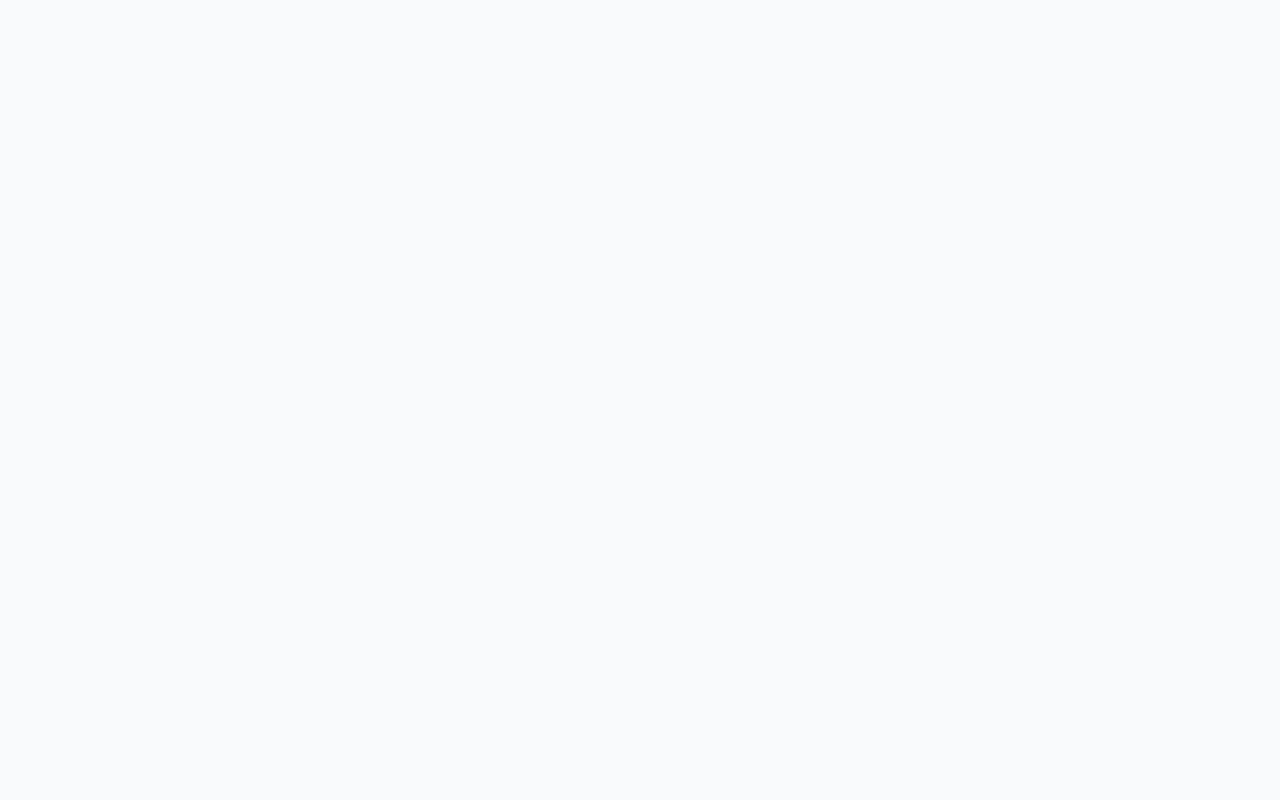
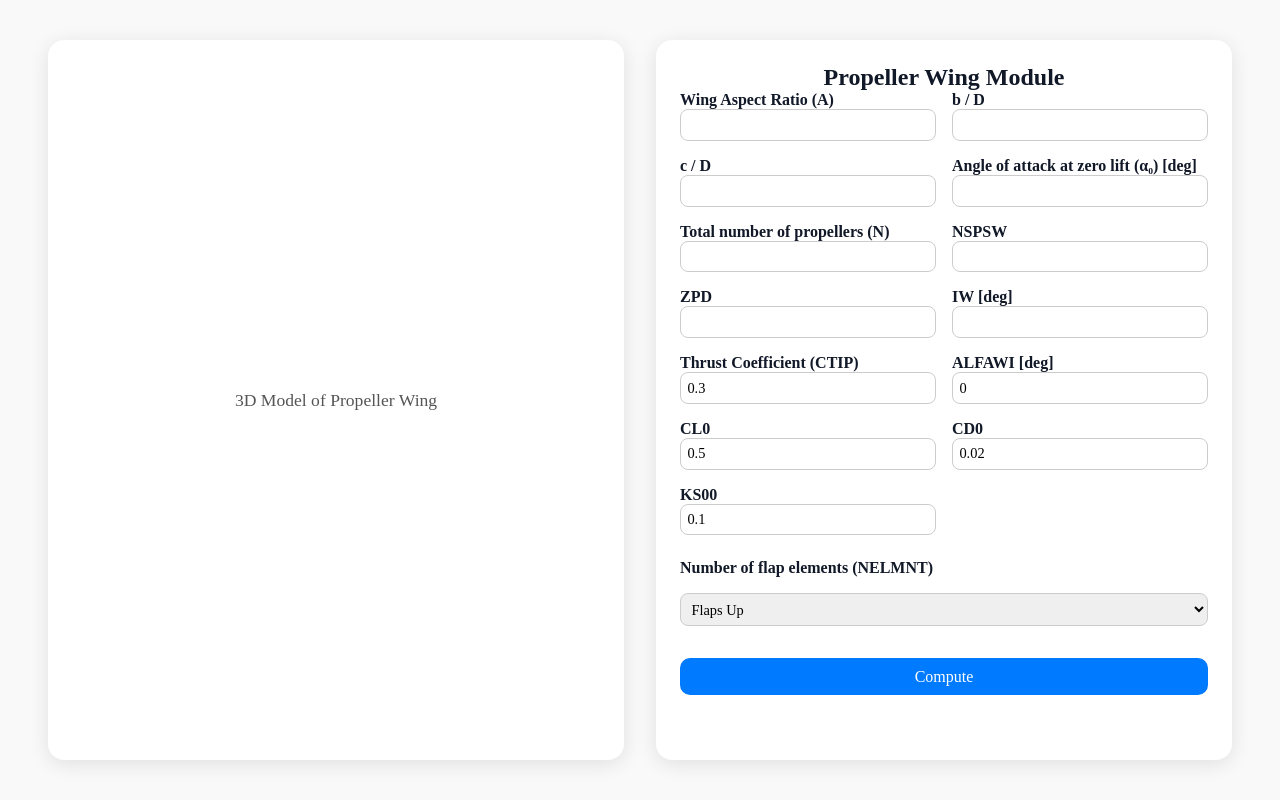
Before and after one commit to ramtarun02/VFP-2025, a React (Create React App) app: page /propeller-wing-form in a window 1280 px wide. Before the commit this address had no page. Built offline with nearby package versions, Linux system fonts and the light colour scheme.

Commit message:
ProWiM GUI Integrated

```diff
--- a/src/App.js
+++ b/src/App.js
@@ -5,6 +5,7 @@ import GeometryModule from "./components/GeometryModule";
 import RunSolver from "./components/runSolver/runSolver";
 import Solver from "./components/Solver"
 import PostProcessing from "./components/PostProcessing";
+import ProWiM from "./components/ProWiM"
 import { FormDataProvider } from "./components/FormDataContext";
 
 function App() {
@@ -16,6 +17,8 @@ function App() {
           <Route path="/run-solver" element={<RunSolver />} />
           <Route path="/results" element={<Solver />} />
           <Route path="/post-processing" element={<PostProcessing />} />
+          <Route path="/propeller-wing-form" element={<ProWiM />} />
+
       </Routes>
     </FormDataProvider>
   );
--- a/src/components/GeometryModule.js
+++ b/src/components/GeometryModule.js
@@ -1,6 +1,7 @@
 import React, { useState } from 'react';
 import Plot3D from './Plot3D'; // Import the 3D plotting component
 import "./GeometryModule.css";
+import { useNavigate } from "react-router-dom";
 
 
 function GeometryModule() {
@@ -10,6 +11,7 @@ function GeometryModule() {
   const [selectedSection, setSelectedSection] = useState(-1); // Default to "3D Wing"
   const [parameters, setParameters] = useState({});
   const [modifiedParameters, setModifiedParameters] = useState({});
+  const navigate = useNavigate();
 
   // Handle file upload and fetch data from backend
   const handleFileUpload = async (event) => {
@@ -118,7 +120,7 @@ function GeometryModule() {
     <div className="app">
       <header className="header">
         <div className="header-group">
-          <button className="btn btn-primary">Back to Main Module</button>
+          <button className="btn btn-primary" onClick={() => navigate('/')}>Back to Main Module</button>
           <button className="btn btn-secondary">FPCON</button>
 
           <div className='btn btn-secondary'>
--- /dev/null
+++ b/src/components/PostProcessing.css
@@ -0,0 +1,59 @@
+.module-page {
+  max-width: 800px;
+  margin: 2rem auto;
+  padding: 2rem;
+  background-color: #ffffff;
+  border-radius: 12px;
+  box-shadow: 0 4px 20px rgba(0, 0, 0, 0.1);
+  font-family: 'Segoe UI', Tahoma, Geneva, Verdana, sans-serif;
+}
+
+.module-page h1 {
+  font-size: 2rem;
+  font-weight: bold;
+  margin-bottom: 1rem;
+  color: #333;
+}
+
+.module-page p {
+  font-size: 1rem;
+  margin-bottom: 1.5rem;
+  color: #555;
+}
+
+.module-page .button-container {
+  display: flex;
+  justify-items: auto;
+  margin-bottom: 1.5rem;
+}
+
+.module-page button {
+  background-color: #007bff;
+  color: #fff;
+  padding: 0.75rem 1.5rem;
+  border: none;
+  border-radius: 9999px;
+  box-shadow: 0 8px 16px rgba(0, 123, 255, 0.3);
+  cursor: pointer;
+  font-size: 1rem;
+  font-weight: 600;
+  transition: all 0.3s ease;
+}
+
+.module-page button:hover {
+  background-color: #0056b3;
+  transform: scale(1.05);
+  box-shadow: 0 10px 20px rgba(0, 86, 179, 0.4);
+}
+
+.module-page a {
+  display: inline-block;
+  margin-top: 2rem;
+  color: #007bff;
+  text-decoration: underline;
+  transition: color 0.3s ease;
+}
+
+.module-page a:hover {
+  color: #0056b3;
+}
--- a/src/components/PostProcessing.js
+++ b/src/components/PostProcessing.js
@@ -1,12 +1,22 @@
 import React from "react";
-import { Link } from "react-router-dom";
+import { Link, useNavigate } from "react-router-dom";
+import "./PostProcessing.css"; // Import the CSS file
 
 function PostProcessing() {
+  const navigate = useNavigate();
+
+  const handleClick = () => {
+    navigate("/propeller-wing-form");
+  };
+
   return (
     <div className="module-page">
       <h1>Post Processing Module</h1>
       <p>This module provides visualization and analysis of the solver results.</p>
-      <Link to="/">Back to Home</Link>
+      <button className="propeller-button" onClick={handleClick}>
+        ProWiM
+      </button>
+      <button className="back-link" onClick={() => navigate('/')}>Back to Home</button>
     </div>
   );
 }
--- /dev/null
+++ b/src/components/ProWiM.css
@@ -0,0 +1,91 @@
+/* ProWiM.css */
+
+body, html {
+  margin: 0;
+  padding: 0;
+  height: 100%;
+  font-family: Arial, sans-serif;
+}
+
+.prowim-container {
+  display: flex;
+  flex-direction: row;
+  height: 100vh;
+  width: 100vw;
+  overflow: hidden;
+  justify-content: center;
+  align-items: center;
+  gap: 2rem;
+  padding: 1rem;
+  box-sizing: border-box;
+  background-color: #f9f9f9;
+}
+
+.model-viewer, .form-container {
+  width: 45vw;
+  height: 90vh;
+  border-radius: 16px;
+  box-shadow: 0 4px 20px rgba(0, 0, 0, 0.1);
+  background-color: white;
+  padding: 1.5rem;
+  box-sizing: border-box;
+  overflow-y: auto;
+}
+
+.model-viewer {
+  display: flex;
+  justify-content: center;
+  align-items: center;
+  color: #555;
+  font-size: 1.1rem;
+  text-align: center;
+}
+
+.form-container h2 {
+  margin-top: 0;
+  text-align: center;
+}
+
+form {
+  display: grid;
+  grid-template-columns: 1fr 1fr;
+  gap: 1rem;
+}
+
+form label {
+  grid-column: span 2;
+  font-weight: bold;
+  margin-top: 0.5rem;
+}
+
+form input,
+form select {
+  width: 100%;
+  padding: 0.4rem;
+  border: 1px solid #ccc;
+  border-radius: 8px;
+  font-size: 0.9rem;
+  grid-column: span 2;
+}
+
+form button {
+  grid-column: span 2;
+  padding: 0.6rem;
+  font-size: 1rem;
+  background-color: #007bff;
+  border: none;
+  color: white;
+  border-radius: 10px;
+  cursor: pointer;
+  margin-top: 1rem;
+  transition: background-color 0.3s ease;
+}
+
+form button:hover {
+  background-color: #0056b3;
+}
+
+.results {
+  margin-top: 1.5rem;
+  grid-column: span 2;
+}
--- /dev/null
+++ b/src/components/ProWiM.js
@@ -0,0 +1,140 @@
+import React, { useState } from "react";
+import "./ProWiM.css";
+
+function compute_KS0D(CL0, CD0, A) {
+  return 1 - Math.sqrt(((2 * CL0) / (Math.PI * A)) ** 2 + (1 - (2 * CD0) / (Math.PI * A)) ** 2);
+}
+
+function compute_TS0D(CL0, CD0, A) {
+  return (Math.atan((2 * CL0 / (Math.PI * A)) / (1 - (2 * CD0 / (Math.PI * A)))) * 180) / Math.PI;
+}
+
+function PropellerWingForm() {
+  const [formData, setFormData] = useState({
+    A: "",
+    bOverD: "",
+    cOverD: "",
+    alpha0: "",
+    N: "",
+    NSPSW: "",
+    ZPD: "",
+    IW: "",
+    NELMNT: "0",
+    CTIP: "0.3",
+    NAW: "1",
+    ALFAWI: ["0"],
+    CL0: ["0.5"],
+    CD0: ["0.02"],
+    KS00: ["0.1"]
+  });
+
+  const [result, setResult] = useState(null);
+
+  const handleChange = (e) => {
+    const { name, value } = e.target;
+    if (["CL0", "CD0", "KS00", "ALFAWI"].includes(name)) {
+      setFormData((prev) => ({ ...prev, [name]: [value] }));
+    } else {
+      setFormData((prev) => ({ ...prev, [name]: value }));
+    }
+  };
+
+  const handleSubmit = (e) => {
+    e.preventDefault();
+    const data = { ...formData };
+    const A = parseFloat(data.A);
+    const ZPD = parseFloat(data.ZPD);
+    const alpha0 = parseFloat(data.alpha0);
+    const IW = parseFloat(data.IW);
+    const N = parseFloat(data.N);
+    const bOverD = parseFloat(data.bOverD);
+    const NSPSW = parseFloat(data.NSPSW);
+
+    const CT = parseFloat(data.CTIP);
+    const CL0 = parseFloat(data.CL0[0]);
+    const CD0 = parseFloat(data.CD0[0]);
+    const KS00 = parseFloat(data.KS00[0]);
+    const ALFAWI = parseFloat(data.ALFAWI[0]);
+
+    const KS0D = compute_KS0D(CL0, CD0, A);
+    const TS0D = compute_TS0D(CL0, CD0, A);
+
+    const Hzp = 1 - 2.5 * Math.abs(ZPD);
+    const Kdc = 0.87;
+    const Izp = 1;
+    const TS0Ap0_1d = -2 * Kdc * alpha0;
+    const TS10 = Hzp * TS0Ap0_1d + 1.15 * Kdc * Izp * IW + (ALFAWI - IW);
+    const exponent = 1.36;
+    const theta_s = TS0D + (CT + 0.3 * Math.sin((Math.PI * CT ** exponent))) * (TS10 - TS0D);
+    const ks = KS0D + CT * (KS00 - KS0D);
+    const r = Math.sqrt(1 - CT);
+
+    const CZ =
+      (1 + r) * (1 - ks) * Math.sin((Math.PI / 180) * theta_s) +
+      ((2 / N) * bOverD ** 2 - (1 + r)) * r ** 2 * (1 - KS00 * Math.sin((Math.PI / 180) * TS0D));
+    const alpha_p = ALFAWI - alpha0;
+    const CZwf = CZ - CT * Math.sin((Math.PI / 180) * alpha_p);
+    const CZDwf = CZwf * NSPSW / (1 - CT);
+
+    const CX =
+      (1 + r) * ((1 - ks) * Math.cos((Math.PI / 180) * theta_s) - r) +
+      ((2 / N) * bOverD ** 2 - (1 + r)) * r ** 2 * ((1 - KS00) * Math.cos((Math.PI / 180) * TS0D) - 1);
+
+    setResult({ CZ, CZwf, CZDwf, CX });
+  };
+
+  return (
+    <div className="prowim-container">
+      <div className="model-viewer">
+        <p>3D Model of Propeller Wing</p>
+      </div>
+
+      <div className="form-container">
+        <h2>Propeller Wing Module</h2>
+        <form onSubmit={handleSubmit}>
+          {[
+            { label: "Wing Aspect Ratio (A)", name: "A" },
+            { label: "b / D", name: "bOverD" },
+            { label: "c / D", name: "cOverD" },
+            { label: "Angle of attack at zero lift (α₀) [deg]", name: "alpha0" },
+            { label: "Total number of propellers (N)", name: "N" },
+            { label: "NSPSW", name: "NSPSW" },
+            { label: "ZPD", name: "ZPD" },
+            { label: "IW [deg]", name: "IW" },
+            { label: "Thrust Coefficient (CTIP)", name: "CTIP" },
+            { label: "ALFAWI [deg]", name: "ALFAWI" },
+            { label: "CL0", name: "CL0" },
+            { label: "CD0", name: "CD0" },
+            { label: "KS00", name: "KS00" },
+          ].map(({ label, name }) => (
+            <div key={name}>
+              <label>{label}</label>
+              <input type="number" step="any" name={name} value={formData[name]} onChange={handleChange} required />
+            </div>
+          ))}
+
+          <label>Number of flap elements (NELMNT)</label>
+          <select name="NELMNT" value={formData.NELMNT} onChange={handleChange}>
+            <option value="0">Flaps Up</option>
+            <option value="1">Single Flap</option>
+            <option value="2">Double Flaps</option>
+          </select>
+
+          <button type="submit">Compute</button>
+        </form>
+
+        {result && (
+          <div className="results">
+            <h3>Results</h3>
+            <p>CZ: {result.CZ.toFixed(3)}</p>
+            <p>CZwf: {result.CZwf.toFixed(3)}</p>
+            <p>CZDwf: {result.CZDwf.toFixed(3)}</p>
+            <p>CX: {result.CX.toFixed(3)}</p>
+          </div>
+        )}
+      </div>
+    </div>
+  );
+}
+
+export default PropellerWingForm;
```
